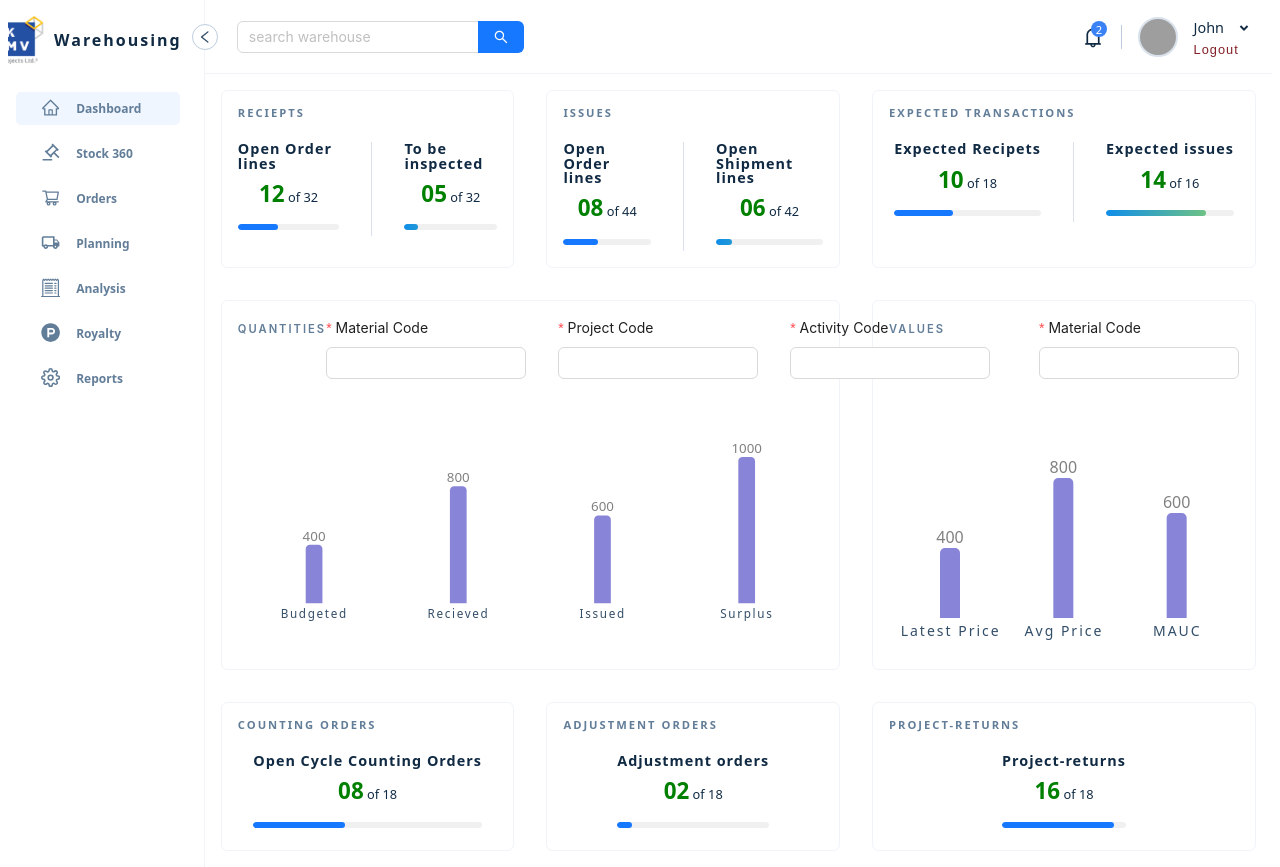
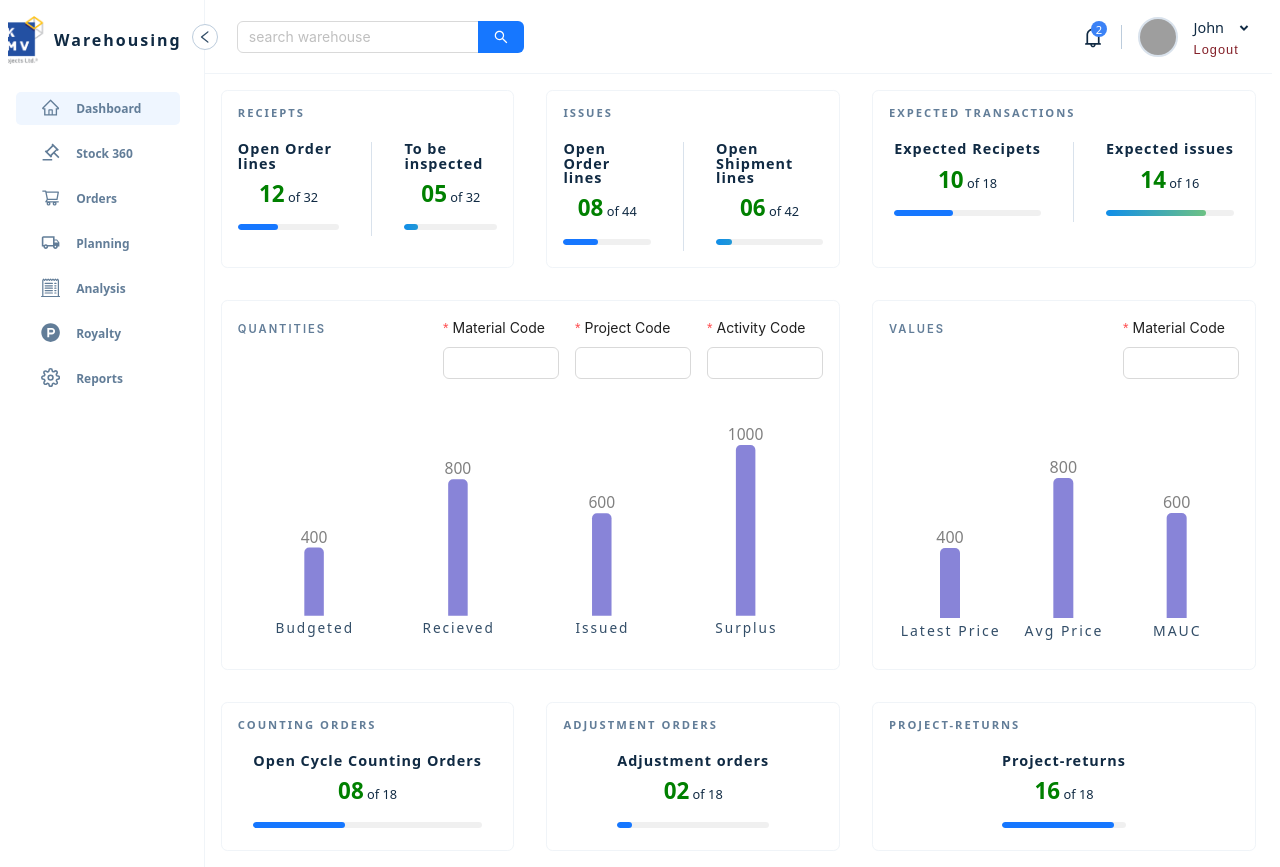
Before and after one commit to PiersoftDev/warehouse-portal, a React (Create React App) app: page / in a window 1280 px wide. Built offline with nearby package versions, Linux system fonts and the light colour scheme; grey boxes are pictures that could not be loaded.

Commit message:
searchinput changes

```diff
--- a/src/components/common/SearchInput.js
+++ b/src/components/common/SearchInput.js
@@ -61,8 +61,12 @@ const SearchInput = (props) => {
         showSearch
         value={value}
         placeholder={placeholder}
-        style={{ width: 200 }}
-        // style={{ width: '100%', marginBottom: 0 }}
+        style={{
+          width: '100%',
+          marginBottom: 0,
+          minWidth: '7rem',
+          fontSize: '0.7rem',
+        }}
         defaultActiveFirstOption={false}
         suffixIcon={null}
         filterOption={false}
@@ -80,9 +84,9 @@ const SearchInput = (props) => {
 export default SearchInput
 
 const Wrapper = styled.div`
-  /* .ant-select-in-form-item {
+  .ant-select-in-form-item {
     width: ${({ width }) => (width ? width : 200)} !important;
-  } */
+  }
 
   margin-bottom: 0 !important;
 `
--- a/src/components/dashboard/QuantitiesCard.js
+++ b/src/components/dashboard/QuantitiesCard.js
@@ -61,7 +61,7 @@ const QuantitiesCard = () => {
 
       <div className="chart-container">
         <MyBarChart
-          width={700}
+          width={600}
           height={250}
           data={quantitiesData}
           maxYAxisValue={1200}
--- a/src/index.css
+++ b/src/index.css
@@ -371,14 +371,23 @@ ul {
   justify-content: center;
 }
 
-.card-header-container {
+/* .card-header-container {
   display: flex;
   align-items: baseline;
   justify-content: space-between;
+} */
+
+@media screen and (min-width: 960px) {
+  .card-header-container {
+    display: flex;
+    align-items: baseline;
+    justify-content: space-between;
+  }
 }
 
 .items-container {
-  display: flex;
+  display: grid;
   align-items: center;
-  gap: 2rem;
+  grid-template-columns: repeat(3, 1fr);
+  gap: 1rem;
 }
--- a/src/pages/dashboardPages/Stock.js
+++ b/src/pages/dashboardPages/Stock.js
@@ -39,22 +39,22 @@ const Stock = () => {
           <Form.Item
             name="warehouseCode"
             label="Warehouse Code"
-            rules={[
-              {
-                required: true,
-              },
-            ]}
+            // rules={[
+            //   {
+            //     required: true,
+            //   },
+            // ]}
           >
             <SearchInput dataIndex="warehouseCode" form={form} />
           </Form.Item>
           <Form.Item
             name="projectCode"
             label="Project Code"
-            rules={[
-              {
-                required: true,
-              },
-            ]}
+            // rules={[
+            //   {
+            //     required: true,
+            //   },
+            // ]}
           >
             <SearchInput dataIndex="projectCode" form={form} />
           </Form.Item>
```
